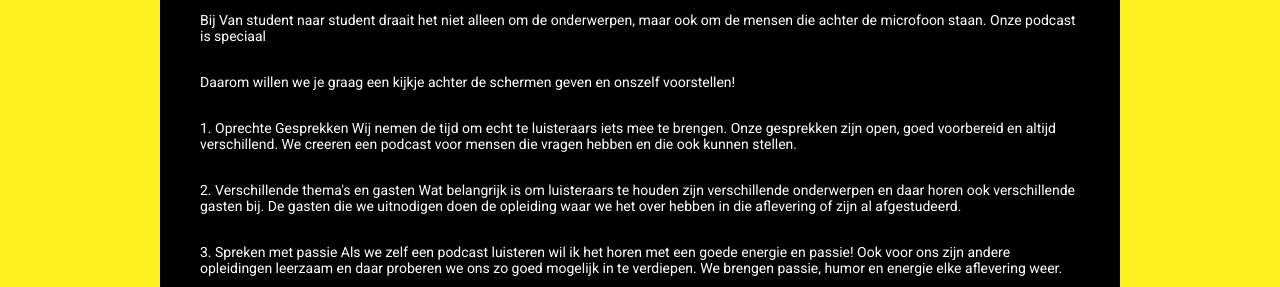
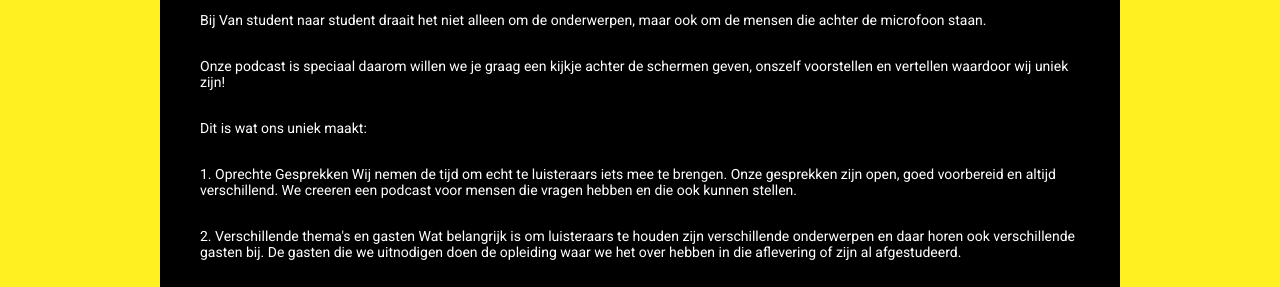
Before and after one commit to ThijnGlas/vanstudentnaarstudent, a plain HTML site: page overons.html in a window 1280 px wide. Shown: the part 235-522 px from the top of the page. Drawn offline with Linux system fonts and the light colour scheme.

Commit message:
tekst foutje verwijderd

```diff
--- a/overons.html
+++ b/overons.html
@@ -29,10 +29,13 @@
                 <h2>Wie zijn wij en wat maakt ons uniek?</h2>
                 <p>
                     Bij Van student naar student draait het niet alleen om de onderwerpen, maar ook om de mensen die
-                    achter de microfoon staan. Onze podcast is speciaal
+                    achter de microfoon staan.
                 </p>
                 <p>
-                    Daarom willen we je graag een kijkje achter de schermen geven en onszelf voorstellen!
+                    Onze podcast is speciaal daarom willen we je graag een kijkje achter de schermen geven, onszelf voorstellen en vertellen waardoor wij uniek zijn!
+                </p>
+                <p>
+                    Dit is wat ons uniek maakt:
                 </p>
                 <p>
                     1. Oprechte Gesprekken
```
Also changed, not shown: 2 other files.
